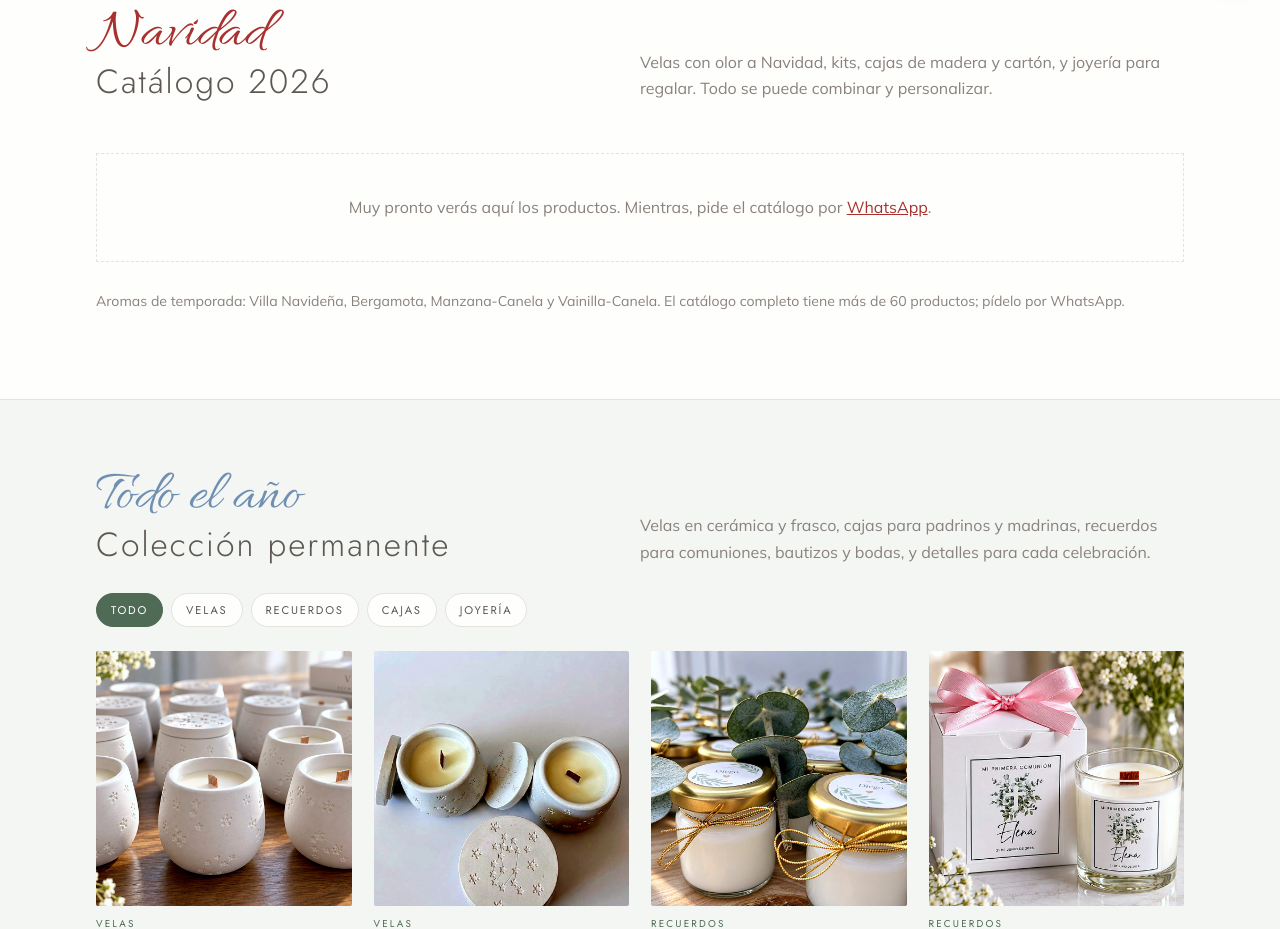
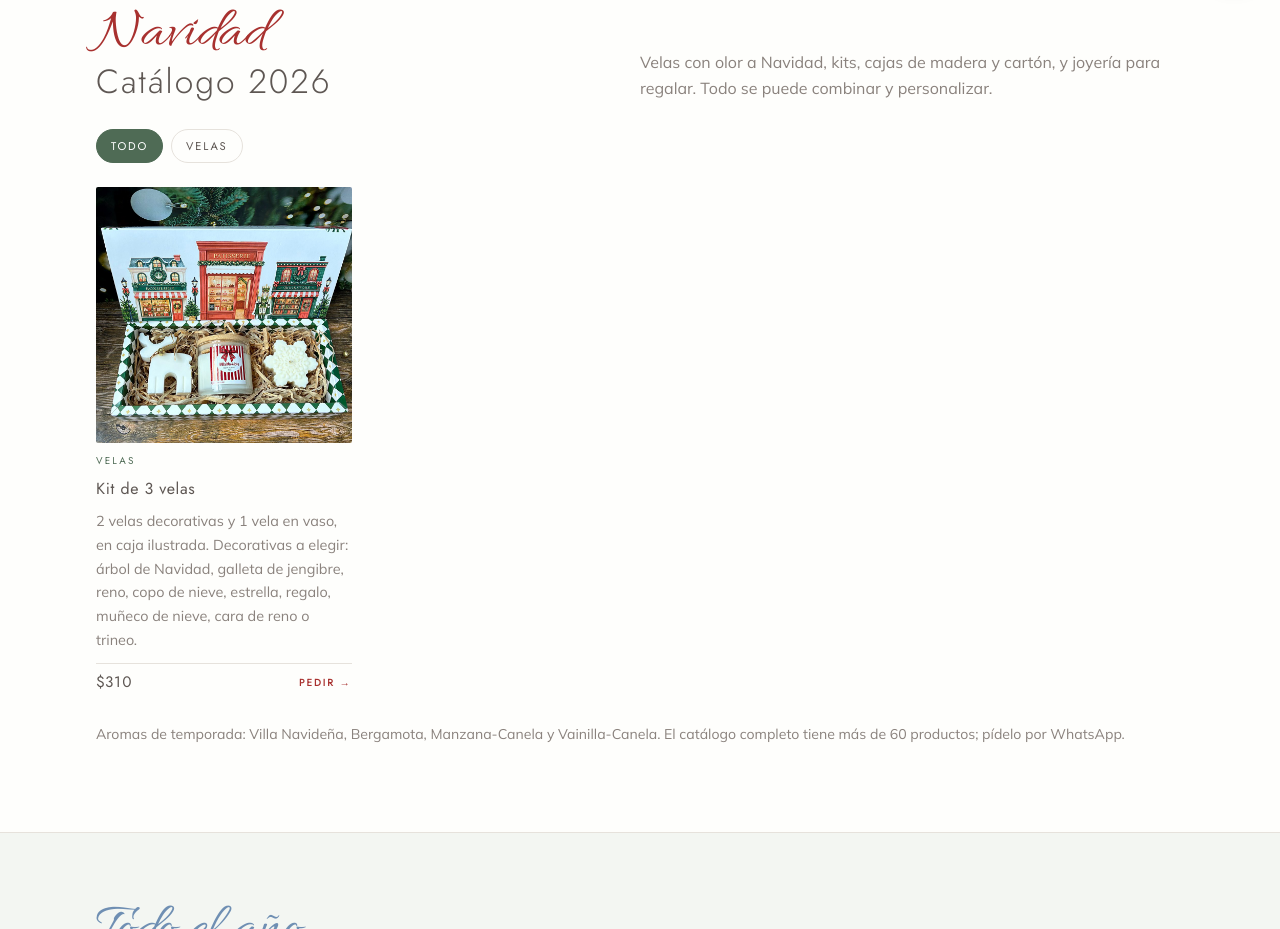
Before and after one commit to avinay77/byana-sitio, a plain HTML site: page index.html in a window 1280 px wide. Shown: the part 800-1729 px from the top of the page. Drawn offline with Linux system fonts and the light colour scheme.

Commit message:
Agregar Kit de 3 velas (vela en vaso)
Co-Authored-By: Claude Opus 5.5 <noreply@anthropic.com>
Claude-Session: https://claude.ai/code/session_01XKefZrCoDwTAvYSTJvmJiD

```diff
--- a/index.html
+++ b/index.html
@@ -279,6 +279,7 @@ header .social a{width:32px;height:32px;border:0;background:none}
 <script>
 const WA = "https://wa.me/525511997696?text=";
 const navidad = [
+  {c:"Velas",img:"n-kit-3-velas-vaso",t:"Kit de 3 velas",d:"2 velas decorativas y 1 vela en vaso, en caja ilustrada. Decorativas a elegir: árbol de Navidad, galleta de jengibre, reno, copo de nieve, estrella, regalo, muñeco de nieve, cara de reno o trineo.",p:310},
 ];
 const siempre = [
   {c:"Velas",img:"s03",t:"Velas de soya en cerámica",d:"Recipientes de cerámica con relieve y mecha de madera."},
```
Also changed, not shown: img/n-kit-3-velas-vaso.jpg (added).
